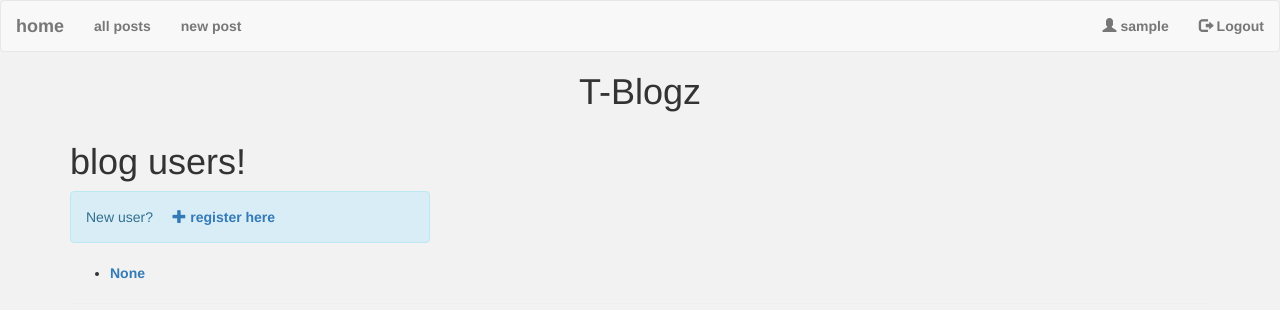
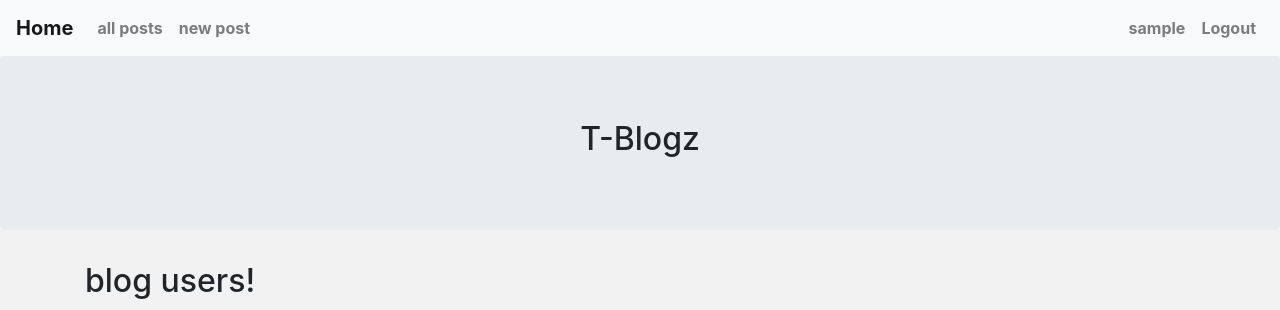
Before and after one commit to tonyt1272/Blogz, a Flask app: page /home in a window 1280 px wide. Shown: the top 310 px of the page. Run offline with Flask 2, Linux system fonts and the light colour scheme; the visitor is signed in with stand-in values (Sample User, id 1); data comes from the database, SQL or seed files in the repository; some libraries are stand-ins or nearby versions.

Commit message:
Updated flash messages to be canceled by button.  Changed styles to latest bootstrap version which caused glyphs to be lost.

```diff
--- a/main.py
+++ b/main.py
@@ -15,7 +15,6 @@ def is_email(string):#Regular expression for email validation
 		return False
 ##-------------
 
-
 ##login wall
 @app.before_request	#special decorator tells flask to run this function before any request
 def require_login():
@@ -31,6 +30,17 @@ def require_login():
 def index():
 	return redirect('/home')
 ##----------
+
+##Home----------
+@app.route('/home')
+def home():
+
+	page = request.args.get('page',1, type=int) #gets page of the paginated result to display
+												#default is 1, with type set to integer
+	users = User.query.paginate(page=page, per_page=25)
+
+	return render_template('home.html', title="T-Blogz",users=users)
+##--------------
 
 ##Disply all posts from a single user
 @app.route("/single_user_posts")
@@ -54,7 +64,6 @@ def single_user_posts():
 			hidden_user_posts = None
 	return render_template('/all_posts.html',title=title,user_posts=user_posts,
 		hidden_user_posts=hidden_user_posts,email=user_email,user_name=user_name,single=True)
-
 ##----------
 
 ##all_posts
@@ -71,6 +80,16 @@ def all_posts():
 ##Register new users
 @app.route("/register", methods=['GET', 'POST'])
 def register():
+	if 'email' in session:
+		email = session['email']
+		flash('{} is currently logged in. User must logout before a new user can register.'.format(email),
+			  'alert alert-warning alert-dismissible fade show')
+
+
+		page = request.args.get('page', 1, type=int)  # gets page of the paginated result to display
+		users = User.query.paginate(page=page, per_page=25)
+		return render_template('home.html', title="T-Blogz", users=users)
+
 	if request.method == 'POST':
 		email = request.form['email']
 		user_name = request.form['user_name']
@@ -173,17 +192,6 @@ def display_entry():
 	 post_id=post_id, post_hidden=post_hidden,user_email=user_email,user_name=user_name)
 ##--------------
 
-##Home----------
-@app.route('/home')
-def home():
-
-	page = request.args.get('page',1, type=int) #gets page of the paginated result to display
-												#default is 1, with type set to integer
-	users = User.query.paginate(page=page, per_page=25)
-
-	return render_template('home.html', title="T-Blogz",users=users)
-##--------------
-
 ##Existing user login
 @app.route('/login', methods=['POST','GET'])
 def login():
@@ -268,7 +276,8 @@ def logout():
 
 @app.errorhandler(404)
 def error_404(error):
-    return render_template('error_pages/404.html') , 404
+	return render_template('error_pages/404.html') , 404
+
 
 if __name__ == '__main__':
 	app.run()				#use this with development server, only local host can access
--- a/models.py
+++ b/models.py
@@ -49,8 +49,8 @@ class User(db.Model):
 													#different recotds with the same email
 	pw_hash = db.Column(db.String(120))
 	blogs = db.relationship('Blog', backref='owner')#This is NOT a column, it is a relationship
-													#that populates tasks list with task objects from the Task
-													#table such that the owner property is equal to this
+													#that populates blog posts with blog objects from the Blog
+													#table where the owner property is equal to this
 													#specific user object, "one to many..."
 
 	profile_image = db.Column(db.String(64),nullable=False,
--- a/templates/all_posts.html
+++ b/templates/all_posts.html
@@ -1,7 +1,7 @@
 {% extends "base.html" %}
 {% block content %}
   {%if user_posts%}
-  <div class="container"><h1 class="direction">blog posts!</h1></div>
+  <div class="container"><h2 class="direction">blog posts!</h2></div>
   {%else%}
   {%if user_name%}
   <h3 class="direction">{{user_name}} has no posts to view</h3>
--- a/templates/base.html
+++ b/templates/base.html
@@ -1,55 +1,92 @@
 <!DOCTYPE html>
 <html>
 	<head lang="en">
-		<meta charset = "utf-8">
-		<link rel="stylesheet" href="https://maxcdn.bootstrapcdn.com/bootstrap/3.3.7/css/bootstrap.min.css">
-		<link rel="stylesheet" href="{{ url_for('static', filename='style.css')}}">
-		<link rel="shortcut icon" type="image/ico" href="/static/favicon.ico">
-		<!-- <meta name="viewport" content="width=device-width, initial-scale=1"> -->
-		<!-- Latest compiled and minified CSS -->
+<!-- Required meta tags -->
+    <meta charset="utf-8">
+    <meta name="viewport" content="width=device-width, initial-scale=1, shrink-to-fit=no">
 
-		<!-- jQuery library -->
-		<!-- <script src="https://ajax.googleapis.com/ajax/libs/jquery/3.3.1/jquery.min.js"></script> -->
-		<!-- Latest compiled JavaScript -->
-		<!-- <script src="https://maxcdn.bootstrapcdn.com/bootstrap/3.3.7/js/bootstrap.min.js"></script> -->
+    <!-- Bootstrap CSS -->
+    <link rel="stylesheet" href="https://stackpath.bootstrapcdn.com/bootstrap/4.3.1/css/bootstrap.min.css"
+          integrity="sha384-ggOyR0iXCbMQv3Xipma34MD+dH/1fQ784/j6cY/iJTQUOhcWr7x9JvoRxT2MZw1T" crossorigin="anonymous">
+    <!--the link line below imports glyphs-->
+<!--    <link rel="stylesheet" href="https://maxcdn.bootstrapcdn.com/bootstrap/3.3.7/css/bootstrap.min.css">-->
+
+    <link rel="shortcut icon" type="image/ico" href="/static/forge.ico">
+
+    <link rel="stylesheet" href="/static/style.css">
     <title>T-Blogz</title>
 	</head>
+
 	<body>
-		<nav class="navbar navbar-default">
-		  <div class="container-fluid">
-		    <div class="navbar-header">
-		      <a class="navbar-brand" href="/home">home</a>
-		    </div>
-		    <ul class="nav navbar-nav">
-		      <li ><a href="/all_posts">all posts</a></li>
-		      <li ><a href="/entry">new post</a></li>
+		<nav class="navbar navbar-expand-lg navbar-light bg-light">
+        <a class="navbar-brand" href="{{url_for('index')}}">Home</a>
+        <button class="navbar-toggler" type="button" data-toggle="collapse" data-target="#navbarSupportedContent"
+                aria-controls="navbarSupportedContent" aria-expanded="false" aria-label="Toggle navigation">
+            <span class="navbar-toggler-icon"></span>
+        </button>
+
+        <div class="collapse navbar-collapse" id="navbarSupportedContent">
+            <ul class="navbar-nav mr-auto">
+                <li class="nav-item">
+                    <a class="nav-link" href="/all_posts">all posts <span class="sr-only">(current)</span></a>
+                </li>
+                <li class="nav-item" >
+                    <a class="nav-link" href="/entry">new post</a>
+                </li>
             </ul>
             <ul class="nav navbar-nav navbar-right">
 		      {% if 'email' in session %}	<!--url_for('url route',arguments=arguments of get request-->
-		        <li><a href="{{ url_for('single_user_posts', email=session['email'])}}"><span class="glyphicon glyphicon-user"></span> {{session['user_name']}}</a></li>
-		        <li><a href="logout"><span class="glyphicon glyphicon-log-out"></span> Logout</a></li>
+		        <li class="nav-item">
+                    <a href="{{ url_for('single_user_posts', email=session['email'])}}" class="nav-link"><span ></span> {{session['user_name']}}</a></li>
+		        <li class="nav-item"><a href="logout" class="nav-link"><span ></span> Logout</a></li>
 		      {%else%}
-		        <li><a href="login"><span class="glyphicon glyphicon-log-in"></span> Login</a></li>
-		        <li><a href="register"><span class="glyphicon glyphicon-plus"></span> register</a></li>
+		        <li class="nav-item"><a href="login" class="nav-link"><span></span> Login </a></li>
+		        <li class="nav-item"><a href="register" class="nav-link"><span></span> register </a></li>
 		      {%endif%}
 		    </ul>
+
+
+<!--              <li class="nav-item dropdown">-->
+<!--                <a class="nav-link dropdown-toggle" href="#" id="navbarDropdown" role="button" data-toggle="dropdown"-->
+<!--                   aria-haspopup="true" aria-expanded="false">-->
+<!--                  Dropdown-->
+<!--                </a>-->
+<!--                <div class="dropdown-menu" aria-labelledby="navbarDropdown">-->
+<!--                  <a class="dropdown-item" href="#">Action</a>-->
+<!--                  <a class="dropdown-item" href="#">Another action</a>-->
+<!--                  <div class="dropdown-divider"></div>-->
+<!--                  <a class="dropdown-item" href="#">Something else here</a>-->
+<!--                </div>-->
+<!--              </li>-->
+<!--              <li class="nav-item">-->
+<!--                <a class="nav-link disabled" href="#" tabindex="-1" aria-disabled="true">Disabled</a>-->
+<!--              </li>-->
+            </ul>
+<!--            <form class="form-inline my-2 my-lg-0">-->
+<!--              <input class="form-control mr-sm-2" type="search" placeholder="Search" aria-label="Search">-->
+<!--              <button class="btn btn-outline-success my-2 my-sm-0" type="submit">Search</button>-->
+<!--            </form>-->
         </div>
     </nav>
-    		<center><h1>{{title}}</h1></center>
+    		<center class="jumbotron"><h2>{{title}}</h2></center>
 
-		{% with messages = get_flashed_messages(with_categories=True) %} <!-- set messages equal to
-													 whatever is in flashed messages, but the message variable  is limited to this with block, also this
-													 clears the messages, with_categories gets the category -->
-			<ul>
-			{% for category, message in messages %}
-				<li class={{category}}>{{message}}</li>
+	{% with messages = get_flashed_messages(with_categories=True) %}
+        {% for cat, mess in messages%}
+        <div class="{{cat}}" role="alert">
+                <button type="button" class="close" data-dismiss="alert" aria-label="Close">
+                    <span aria-hidden="true">&times;</span>
+                </button>
+                {{mess}}
+        </div>
         {% endfor %}
-			</ul>
-
     {% endwith %}
 
+
 		{% block content %}
+
 		{% endblock %}
-
+    <script src="https://code.jquery.com/jquery-3.3.1.slim.min.js" integrity="sha384-q8i/X+965DzO0rT7abK41JStQIAqVgRVzpbzo5smXKp4YfRvH+8abtTE1Pi6jizo" crossorigin="anonymous"></script>
+    <script src="https://cdnjs.cloudflare.com/ajax/libs/popper.js/1.14.7/umd/popper.min.js" integrity="sha384-UO2eT0CpHqdSJQ6hJty5KVphtPhzWj9WO1clHTMGa3JDZwrnQq4sF86dIHNDz0W1" crossorigin="anonymous"></script>
+    <script src="https://stackpath.bootstrapcdn.com/bootstrap/4.3.1/js/bootstrap.min.js" integrity="sha384-JjSmVgyd0p3pXB1rRibZUAYoIIy6OrQ6VrjIEaFf/nJGzIxFDsf4x0xIM+B07jRM" crossorigin="anonymous"></script>
 	</body>
 </html>
--- a/templates/home.html
+++ b/templates/home.html
@@ -4,14 +4,17 @@
 
 <body>
 	<div class="container">
-<h1>blog users!</h1>
+<h2>blog users!</h2>
+{% if 'email' not in session%}
 <div class="row">
     <div class="col-sm-4">
     	<container>
-      <p class="alert alert-info" role="alert">New user? &nbsp&nbsp<a role="alert" href="register">&nbsp&nbsp<span class="glyphicon glyphicon-plus"></span> register here</a></p>
+      <p class="alert alert-info" role="alert">New user? &nbsp&nbsp<a role="alert" href="register">
+          &nbsp&nbsp<span class="glyphicon glyphicon-plus"></span> register here</a></p>
       	</container>
     </div>
 </div>
+{% endif%}
 
 <form action="/login" method="POST">
 	<ul>
--- a/templates/login.html
+++ b/templates/login.html
@@ -4,7 +4,7 @@
 <!-- <style>body {background-color: rgb(237, 248, 255);}</style> -->
 <body>
 	<div class="container">
-<h1>Log in!</h1>
+<h2>Log in!</h2>
 <p>If you don't have an account, you may <a href="/register">register here.</a></p>
 <form action="/login" method="POST">
 	<table>
--- a/templates/register.html
+++ b/templates/register.html
@@ -5,7 +5,7 @@
 <body>
 <!-- <div class="container"> -->
 <div class="container">
-<h1>Resister</h1>
+<h2>Resister</h2>
 <form action="/register" method="POST">
 	<table>
 
```
Also changed, not shown: templates/base_orig.html (added, +62 -0 lines). Lines whose indentation alone changed are shown as unchanged.
